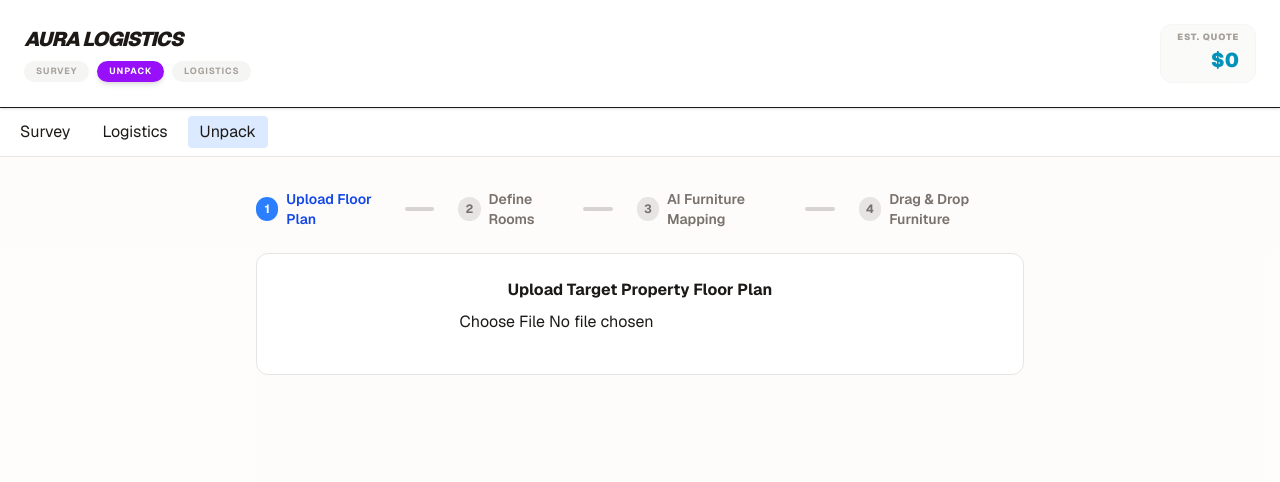
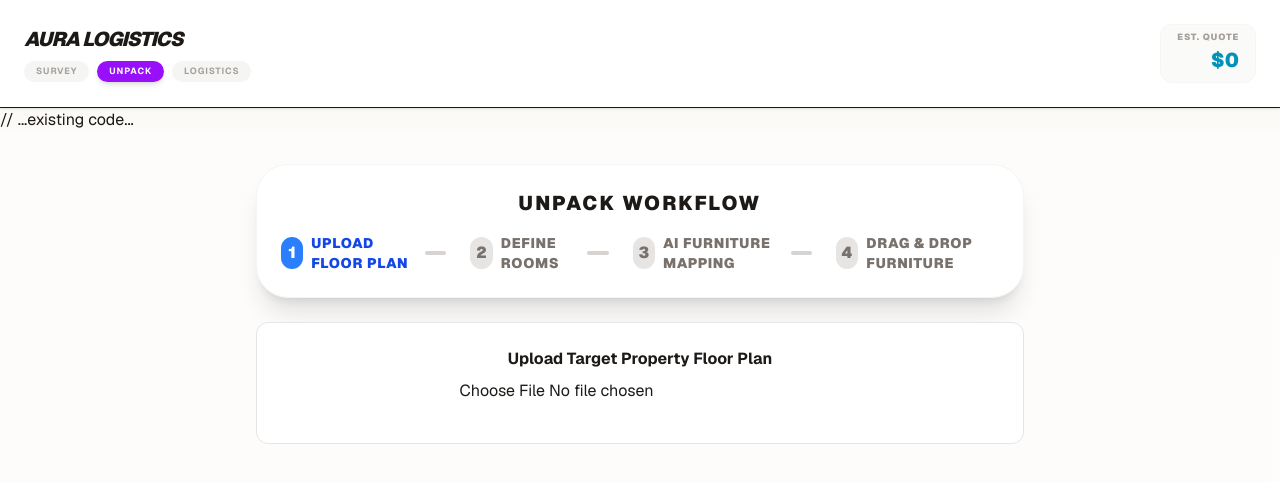
Before and after one commit to matthewlama-bit/AuraScan, a Next.js app: page / in a window 1280 px wide. Both pictures are taken after a click on the button "UNPACK". Shown: the top 482 px of the page. Built offline with nearby package versions, Linux system fonts and the light colour scheme.

Commit message:
feat(unpack): unify workflow stepper design with logistics panel

```diff
--- a/app/components/UnpackPanel.tsx
+++ b/app/components/UnpackPanel.tsx
@@ -26,14 +26,17 @@ export default function UnpackPanel() {
   // Stepper UI
   function Stepper() {
     return (
-      <div className="flex items-center justify-center gap-4 mb-6">
-        {steps.map((label, idx) => (
-          <div key={idx} className="flex items-center">
-            <div className={`w-6 h-6 flex items-center justify-center rounded-full font-bold text-xs ${step === idx ? 'bg-blue-500 text-white' : 'bg-stone-200 text-stone-500'}`}>{idx + 1}</div>
-            <div className={`ml-2 text-sm font-semibold ${step === idx ? 'text-blue-700' : 'text-stone-500'}`}>{label}</div>
-            {idx < steps.length - 1 && <div className="mx-2 w-8 h-1 bg-stone-300 rounded" />}
-          </div>
-        ))}
+      <div className="bg-white rounded-[2rem] p-6 shadow-xl border border-stone-100 mb-6 flex flex-col items-center">
+        <h2 className="text-xl font-black text-stone-900 uppercase tracking-widest mb-4">Unpack Workflow</h2>
+        <div className="flex items-center justify-center gap-4">
+          {steps.map((label, idx) => (
+            <div key={idx} className="flex items-center">
+              <div className={`w-8 h-8 flex items-center justify-center rounded-full font-black text-base ${step === idx ? 'bg-blue-500 text-white' : 'bg-stone-200 text-stone-500'} border-2 ${step === idx ? 'border-blue-500' : 'border-stone-200'}`}>{idx + 1}</div>
+              <div className={`ml-2 text-sm font-black uppercase tracking-wider ${step === idx ? 'text-blue-700' : 'text-stone-500'}`}>{label}</div>
+              {idx < steps.length - 1 && <div className="mx-2 w-8 h-1 bg-stone-300 rounded" />}
+            </div>
+          ))}
+        </div>
       </div>
     );
   }
--- a/app/page.tsx
+++ b/app/page.tsx
@@ -38,12 +38,7 @@ export default function AuraMultiRoom() {
   return (
     <div className="min-h-screen bg-[#fcfaf7] flex flex-col font-sans text-stone-900 overflow-x-hidden">
       <Header viewMode={viewMode} setViewMode={setViewMode} totalQuote={totalQuote} />
-      {/* TEMP: Add a button to switch to unpack mode for demo */}
-      <div className="flex gap-2 p-2 bg-white border-b border-stone-200">
-        <button className={`px-3 py-1 rounded ${viewMode === 'survey' ? 'bg-blue-100' : ''}`} onClick={() => setViewMode('survey')}>Survey</button>
-        <button className={`px-3 py-1 rounded ${viewMode === 'logistics' ? 'bg-blue-100' : ''}`} onClick={() => setViewMode('logistics')}>Logistics</button>
-        <button className={`px-3 py-1 rounded ${viewMode === 'unpack' ? 'bg-blue-100' : ''}`} onClick={() => setViewMode('unpack')}>Unpack</button>
-      </div>
+      // ...existing code...
       <div className="flex flex-col lg:flex-row flex-1 overflow-hidden">
         {viewMode !== 'logistics' && viewMode !== 'unpack' && <Sidebar rooms={rooms} activeRoomId={activeRoomId} setActiveRoomId={setActiveRoomId} addRoom={addRoom} updateActiveRoom={updateActiveRoom} />}
         <main className="flex-1 p-4 md:p-8 overflow-y-auto bg-white/50">
```
